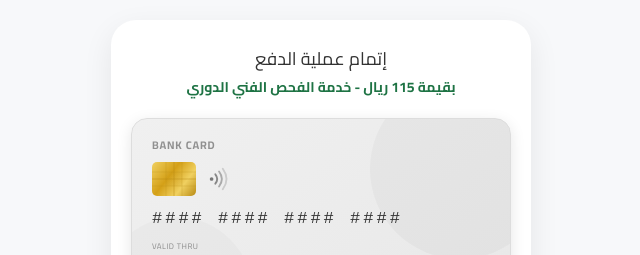
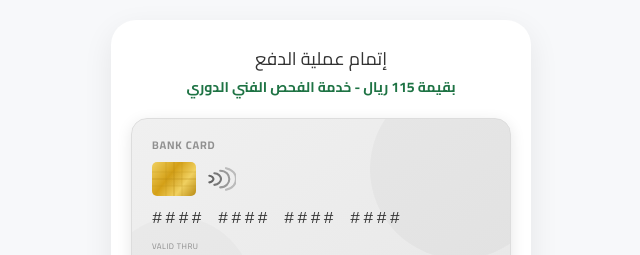
Before and after one commit to alraeesiclearing-sudo/vsc-inspection, a Next.js app: page /payment in a window 1280 px wide. Shown: the top 255 px of the page, without its empty margins (319-959 px from the left). Built offline with nearby package versions, Linux system fonts and the light colour scheme; no server answers; the database is empty.

Commit message:
إصلاح أيقونة NFC - 4 أقواس متصاعدة بالشكل الصحيح

```diff
--- a/app/payment/page.tsx
+++ b/app/payment/page.tsx
@@ -414,16 +414,16 @@ export default function PaymentPage() {
               </defs>
             </svg>
 
-            {/* أيقونة NFC Contactless الرسمية - موجات نصف دائرية متمركزة */}
-            <svg width="28" height="28" viewBox="0 0 30 30" fill="none" xmlns="http://www.w3.org/2000/svg">
-              {/* النقطة المركزية */}
-              <circle cx="6" cy="15" r="2" fill={hasCardData ? "rgba(255,255,255,0.9)" : "#777"}/>
-              {/* الموجة الأولى - أصغر */}
-              <path d="M10 10 Q14 15 10 20" stroke={hasCardData ? "rgba(255,255,255,0.85)" : "#888"} strokeWidth="2" strokeLinecap="round" fill="none"/>
-              {/* الموجة الثانية - متوسطة */}
-              <path d="M14 7 Q20 15 14 23" stroke={hasCardData ? "rgba(255,255,255,0.65)" : "#aaa"} strokeWidth="2" strokeLinecap="round" fill="none"/>
-              {/* الموجة الثالثة - أكبر */}
-              <path d="M18 4 Q26 15 18 26" stroke={hasCardData ? "rgba(255,255,255,0.4)" : "#ccc"} strokeWidth="2" strokeLinecap="round" fill="none"/>
+            {/* أيقونة NFC Contactless الصحيحة - 4 أقواس متصاعدة */}
+            <svg width="30" height="26" viewBox="0 0 36 28" fill="none" xmlns="http://www.w3.org/2000/svg">
+              {/* القوس الأول - أصغر */}
+              <path d="M4 10 C7 10 9 13 9 14 C9 15 7 18 4 18" stroke={hasCardData ? "rgba(255,255,255,0.95)" : "#666"} strokeWidth="2.5" strokeLinecap="round" fill="none"/>
+              {/* القوس الثاني */}
+              <path d="M10 7 C15 7 18 11 18 14 C18 17 15 21 10 21" stroke={hasCardData ? "rgba(255,255,255,0.85)" : "#777"} strokeWidth="2.5" strokeLinecap="round" fill="none"/>
+              {/* القوس الثالث */}
+              <path d="M17 4 C24 4 28 9 28 14 C28 19 24 24 17 24" stroke={hasCardData ? "rgba(255,255,255,0.65)" : "#999"} strokeWidth="2.5" strokeLinecap="round" fill="none"/>
+              {/* القوس الرابع - أكبر */}
+              <path d="M24 1 C32 3 36 8 36 14 C36 20 32 25 24 27" stroke={hasCardData ? "rgba(255,255,255,0.4)" : "#bbb"} strokeWidth="2.5" strokeLinecap="round" fill="none"/>
             </svg>
           </div>
 
```
